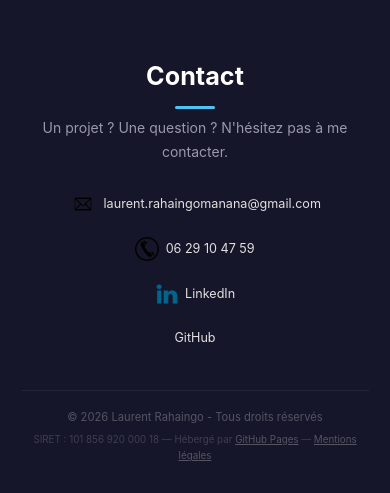
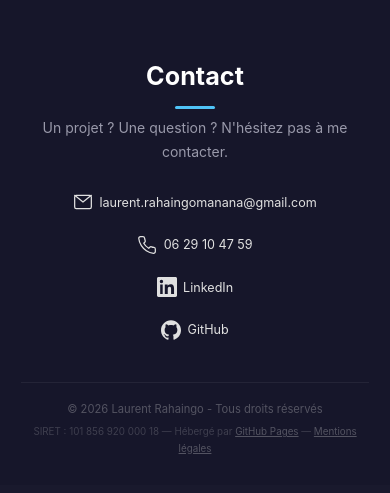
Before and after one commit to lolorahaingo/Site_Laurent, a PHP site: page / in a window 390 px wide. Shown: the part 5940-6433 px from the top of the page. After the commit the page ends 6394 px from the top, so only its background shows below. Run offline with PHP 8.4, Linux system fonts and the light colour scheme.

Commit message:
Icônes footer : remplacement PNG par SVG inline (mail, téléphone, LinkedIn, GitHub)

```diff
--- a/index.html
+++ b/index.html
@@ -303,18 +303,19 @@
     <p class="footer__intro">Un projet ? Une question ? N'h&eacute;sitez pas &agrave; me contacter.</p>
     <div class="footer__links">
       <a href="mailto:laurent.rahaingomanana@gmail.com" class="footer__link">
-        <img src="images/mail.png" alt="Ic&ocirc;ne email">
+        <svg viewBox="0 0 24 24" fill="none" stroke="currentColor" stroke-width="1.5" stroke-linecap="round" stroke-linejoin="round" aria-hidden="true"><rect x="2" y="4" width="20" height="16" rx="2"/><path d="m2 4 10 8 10-8"/></svg>
         <span>laurent.rahaingomanana@gmail.com</span>
       </a>
       <a href="tel:+33629104759" class="footer__link">
-        <img src="images/telephone.png" alt="Ic&ocirc;ne t&eacute;l&eacute;phone">
+        <svg viewBox="0 0 24 24" fill="none" stroke="currentColor" stroke-width="1.5" stroke-linecap="round" stroke-linejoin="round" aria-hidden="true"><path d="M22 16.92v3a2 2 0 0 1-2.18 2 19.79 19.79 0 0 1-8.63-3.07 19.5 19.5 0 0 1-6-6A19.79 19.79 0 0 1 2.12 4.18 2 2 0 0 1 4.11 2h3a2 2 0 0 1 2 1.72c.127.96.362 1.903.7 2.81a2 2 0 0 1-.45 2.11L8.09 9.91a16 16 0 0 0 6 6l1.27-1.27a2 2 0 0 1 2.11-.45c.907.338 1.85.573 2.81.7A2 2 0 0 1 22 16.92z"/></svg>
         <span>06 29 10 47 59</span>
       </a>
       <a href="https://linkedin.com/in/laurent-rahaingomanana-64106210b" target="_blank" rel="noopener" class="footer__link">
-        <img src="images/linkedin.png" alt="Logo LinkedIn">
+        <svg viewBox="0 0 24 24" fill="currentColor" aria-hidden="true"><path d="M20.447 20.452h-3.554v-5.569c0-1.328-.027-3.037-1.852-3.037-1.853 0-2.136 1.445-2.136 2.939v5.667H9.351V9h3.414v1.561h.046c.477-.9 1.637-1.85 3.37-1.85 3.601 0 4.267 2.37 4.267 5.455v6.286zM5.337 7.433a2.062 2.062 0 1 1 0-4.125 2.062 2.062 0 0 1 0 4.125zM6.84 20.452H3.834V9H6.84v11.452zM22.225 0H1.771C.792 0 0 .774 0 1.729v20.542C0 23.227.792 24 1.771 24h20.451C23.2 24 24 23.227 24 22.271V1.729C24 .774 23.2 0 22.222 0h.003z"/></svg>
         <span>LinkedIn</span>
       </a>
       <a href="https://github.com/lolorahaingo" target="_blank" rel="noopener" class="footer__link">
+        <svg viewBox="0 0 24 24" fill="currentColor" aria-hidden="true"><path d="M12 .297c-6.63 0-12 5.373-12 12 0 5.303 3.438 9.8 8.205 11.385.6.113.82-.258.82-.577 0-.285-.01-1.04-.015-2.04-3.338.724-4.042-1.61-4.042-1.61C4.422 18.07 3.633 17.7 3.633 17.7c-1.087-.744.084-.729.084-.729 1.205.084 1.838 1.236 1.838 1.236 1.07 1.835 2.809 1.305 3.495.998.108-.776.417-1.305.76-1.605-2.665-.3-5.466-1.332-5.466-5.93 0-1.31.465-2.38 1.235-3.22-.135-.303-.54-1.523.105-3.176 0 0 1.005-.322 3.3 1.23.96-.267 1.98-.399 3-.405 1.02.006 2.04.138 3 .405 2.28-1.552 3.285-1.23 3.285-1.23.645 1.653.24 2.873.12 3.176.765.84 1.23 1.91 1.23 3.22 0 4.61-2.805 5.625-5.475 5.92.42.36.81 1.096.81 2.22 0 1.606-.015 2.896-.015 3.286 0 .315.21.69.825.57C20.565 22.092 24 17.592 24 12.297c0-6.627-5.373-12-12-12"/></svg>
         <span>GitHub</span>
       </a>
     </div>
--- a/style.css
+++ b/style.css
@@ -569,17 +569,14 @@ ul {
   font-size: 0.9rem;
   transition: color 0.3s ease;
 }
-.footer__link img {
-  height: 24px;
-  width: auto;
-  filter: brightness(0.8);
-  transition: filter 0.3s ease;
+.footer__link svg {
+  width: 20px;
+  height: 20px;
+  flex-shrink: 0;
+  transition: color 0.3s ease;
 }
 .footer__link:hover {
   color: #4fc3f7;
-}
-.footer__link:hover img {
-  filter: brightness(1);
 }
 .footer__copy {
   font-size: 0.8rem;
--- a/style.scss
+++ b/style.scss
@@ -677,19 +677,15 @@ ul {
     font-size: 0.9rem;
     transition: color $transition;
 
-    img {
-      height: 24px;
-      width: auto;
-      filter: brightness(0.8);
-      transition: filter $transition;
+    svg {
+      width: 20px;
+      height: 20px;
+      flex-shrink: 0;
+      transition: color $transition;
     }
 
     &:hover {
       color: $color-accent;
-
-      img {
-        filter: brightness(1);
-      }
     }
   }
 
```
Also changed, not shown: mentions-legales/index.html (+4 -3 lines), services/index.html (+4 -3 lines), snake/index.html (+4 -3 lines), 1 other file.
